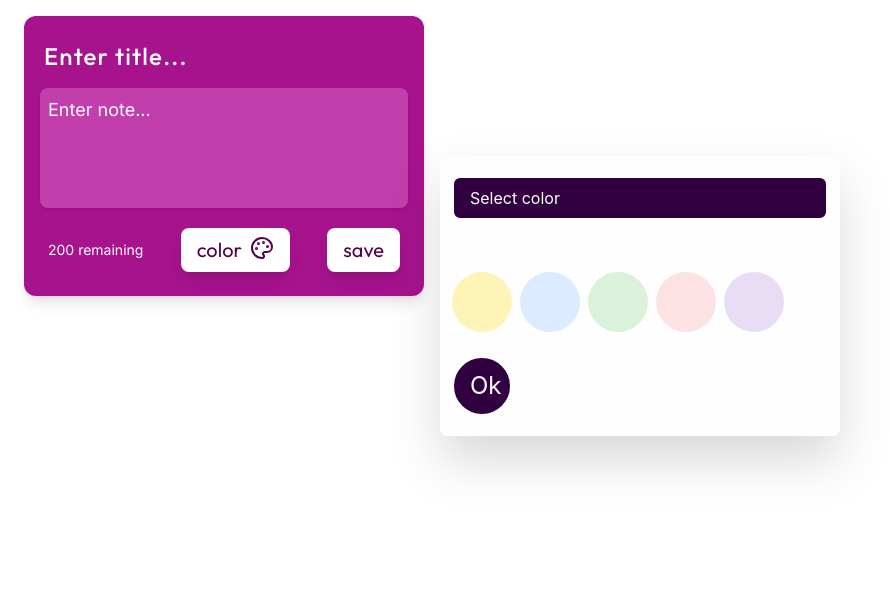
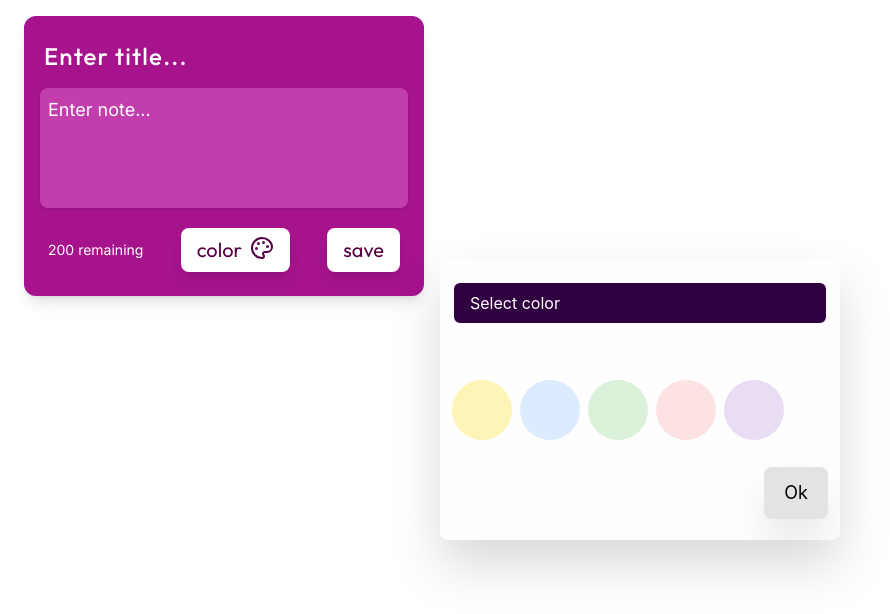
Before and after one commit to va1shakh/stickyNote, a React (Vite) app: page / in a window 1280 px wide. Both pictures are taken after a click on the button "color". Shown: the top 614 px of the page, without its empty margins (0-890 px from the left). Built offline with nearby package versions, Linux system fonts and the light colour scheme.

Commit message:
bugs fixed

```diff
--- a/src/App.jsx
+++ b/src/App.jsx
@@ -39,14 +39,12 @@ function App(){
                 dltNote = {dltNote}
                 setIsOpen = {setIsOpen}
             />
-            <div className="flex justify-center items-center"> {/*color popup window*/}
-                {isOpen && (
+            {isOpen && (<div className="fixed inset-0 flex flex-col items-center justify-center"> {/*color popup window*/}
                     <ColorSelector
                         setIsOpen = {setIsOpen}
                         setSelectedColor = {setSelectedColor}
                     />
-                )}
-            </div>
+            </div>)}
         </div>
     )
 }
--- a/src/component/AddNote.jsx
+++ b/src/component/AddNote.jsx
@@ -39,7 +39,7 @@ function AddNote({addNote, setIsOpen}){
                     onChange={handleNoteText}
                 />
             </div>
-            <div className="flex items-center justify-between p-2 text-white"> {/*remaining and save button*/}
+            <div className="flex items-center justify-between p-2 text-white flex-wrap gap-2"> {/*remaining and save button*/}
                 <small className="text-sm font-inter">{remaining} remaining</small>
                 <button className="font-outfit bg-white text-[#560045] p-2 px-4 rounded-lg hover:bg-[#fef0fb] cursor-pointer text-xl shadow-lg flex justify-between gap-2" onClick={() => setIsOpen(true)}>
                     color<Palette />
--- a/src/component/ColorSelector.jsx
+++ b/src/component/ColorSelector.jsx
@@ -9,9 +9,9 @@ function ColorSelector({ setIsOpen, setSelectedColor }) {
       <button className="rounded-4xl bg-[#D9F2D9] w-15 h-15 cursor-pointer focus:border-3" onClick={() => setSelectedColor('#D9F2D9')}></button>
       <button className="rounded-4xl bg-[#FDE2E4] w-15 h-15 cursor-pointer focus:border-3" onClick={() => setSelectedColor('#FDE2E4')}></button>
       <button className="rounded-4xl bg-[#E8DDF5] w-15 h-15 cursor-pointer focus:border-3" onClick={() => setSelectedColor('#E8DDF5')}></button>
-      <div className="flex justify-end">
+      <div className="flex justify-end ml-auto">
         <button
-          className="border-2 rounded-4xl px-4 py-2 w-15 h-15 bg-[#310041] text-white cursor-pointer hover:bg-[#420756] text-2xl"
+          className=" rounded-lg px-4 py-2 w-16 h-13 bg-[#e3e3e3] text-black cursor-pointer hover:bg-[#cecdce] text-lg shadow-2xl"
           onClick={() => setIsOpen(false)}
         >
           Ok
```
